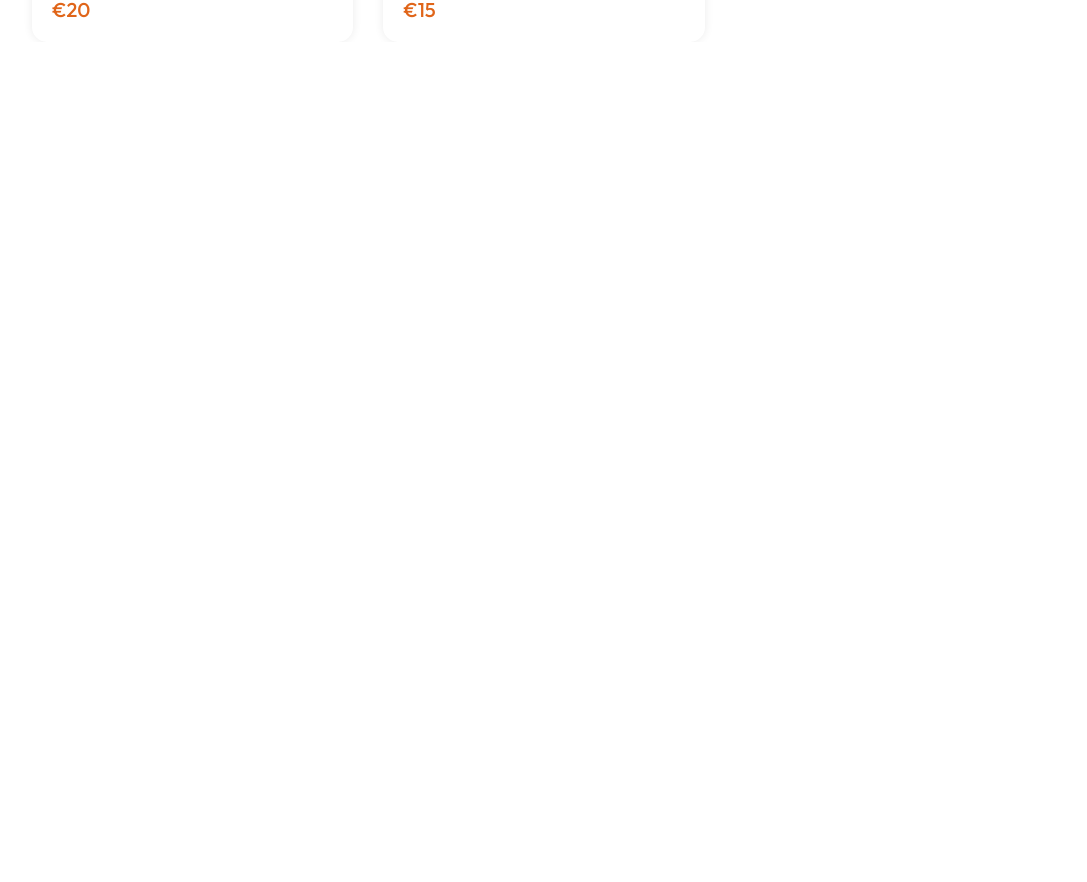
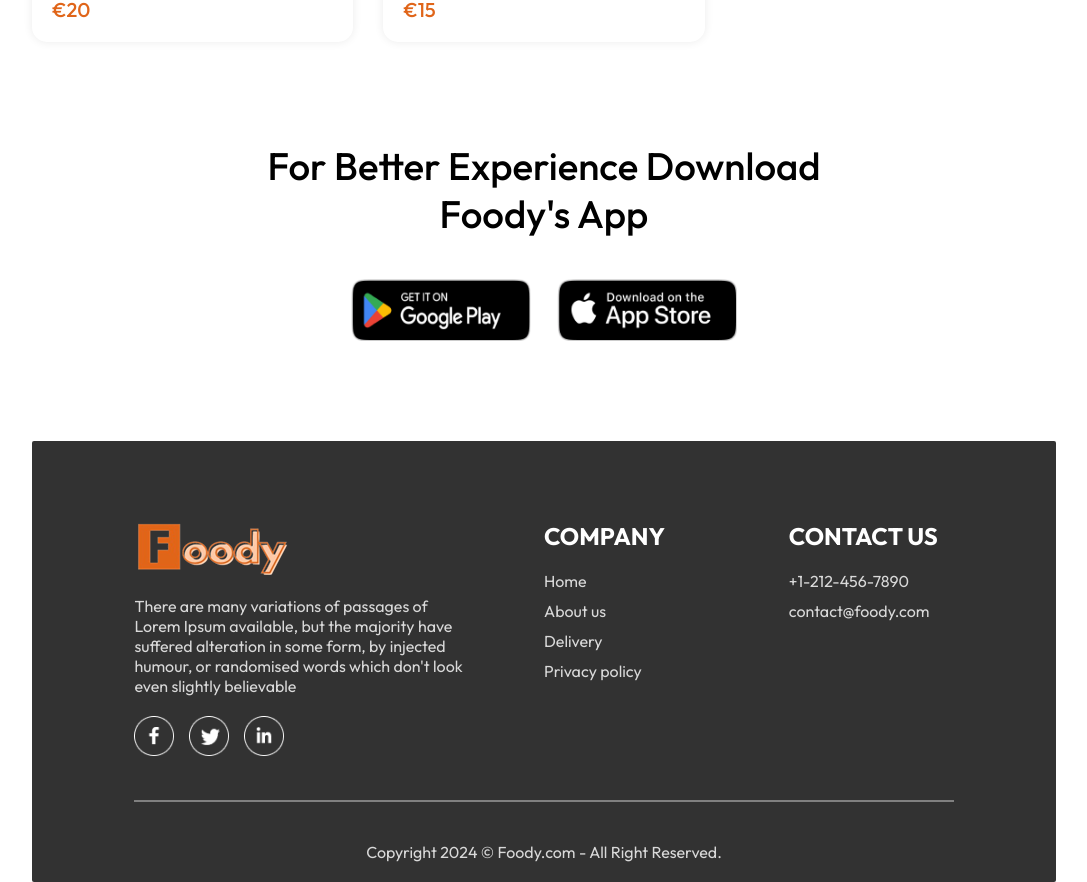
Before and after one commit to fiacrenet/foody, a React (Vite) app in the folder frontend/: page / in a window 1280 px wide. Shown: the part 5656-6538 px from the top of the page, without its empty margins (96-1183 px from the left). Before the commit the page ends 5698 px from the top, so only its background shows below. Built offline with nearby package versions, Linux system fonts and the light colour scheme.

Commit message:
Home page designed finish

```diff
--- a/frontend/src/App.jsx
+++ b/frontend/src/App.jsx
@@ -7,6 +7,7 @@ import PlaceOrder from './pages/PlaceOrder/PlaceOrder'
 
 const App = () => {
   return (
+    <>
       <div className='app'>
           <Navbar/>
           <Routes>
@@ -15,6 +16,7 @@ const App = () => {
             <Route path='/order' element={<PlaceOrder/>}/>
           </Routes>
       </div>
+    </>
   )
 }
 
--- /dev/null
+++ b/frontend/src/components/AppDownload/AppDownload.jsx
@@ -0,0 +1,18 @@
+import React from 'react'
+import '../../styles/AppDownload.css'
+import { assets } from '../../assets/assets'
+
+const AppDownload = () => {
+  return (
+    <div className='app-download' id='app-download'>
+        <p> For Better Experience Download <br /> Foody's App </p>
+        <div className='app-download-platforms'>
+            <img src={assets.play_store} alt="download Foody's application for playstore " />
+            <img src={assets.app_store} alt="download Foody's application for appstore " />
+        </div>
+
+    </div>
+  )
+}
+
+export default AppDownload
--- a/frontend/src/components/FoodDisplay/FoodDisplay.jsx
+++ b/frontend/src/components/FoodDisplay/FoodDisplay.jsx
@@ -3,7 +3,7 @@ import '../../styles/FoodDisplay.css'
 import { StoreContext } from '../../context/StoreContext'
 import FoodItem from '../FoodItem/FoodItem'
 
-const FoodDisplay = () => {
+const FoodDisplay = ({category}) => {
 
     const {food_list} = useContext(StoreContext)
 
@@ -12,6 +12,8 @@ const FoodDisplay = () => {
         <h2> Top dishes near you </h2>
         <div className="food-display-list">
             {food_list.map((item, index) => {
+                {console.log(category,item.category);}
+                if(category==='All' || category===item.category){
                   return <FoodItem key={index}
                   id={item._id}
                   name={item.name}
@@ -19,6 +21,8 @@ const FoodDisplay = () => {
                   price={item.price}
                   image={item.image}
                   />
+                }
+
             })}
         </div>
     </div>
--- /dev/null
+++ b/frontend/src/components/Footer/Footer.jsx
@@ -0,0 +1,46 @@
+import React from 'react'
+import '../../styles/Footer.css'
+import { assets } from '../../assets/assets'
+
+const Footer = () => {
+  return (
+    <div className='footer' id='footer'>
+        <div className="footer-content">
+            <div className="footer-content-left">
+                <img src={assets.logo} alt='' />
+                <p>
+                There are many variations of passages of Lorem Ipsum available, but the majority have suffered alteration
+                in some form, by injected humour, or randomised words which don't look even slightly believable
+                </p>
+                <div className="footer-social-icons">
+                    <img src={assets.facebook_icon} alt=""  />
+                    <img src={assets.twitter_icon} alt=""   />
+                    <img src={assets.linkedin_icon} alt=""  />
+                </div>
+            </div>
+            <div className="footer-content-right">
+                <h2>COMPANY</h2>
+                <ul>
+                    <li>Home</li>
+                    <li>About us</li>
+                    <li>Delivery</li>
+                    <li>Privacy policy</li>
+                </ul>
+
+            </div>
+            <div className="footer-content-center">
+                <h2>CONTACT US</h2>
+                <ul>
+                    <li>+1-212-456-7890</li>
+                    <li>contact@foody.com</li>
+                </ul>
+
+            </div>
+        </div>
+        <hr />
+        <p className='footer-copyright'>Copyright 2024 © Foody.com - All Right Reserved. </p>
+    </div>
+  )
+}
+
+export default Footer
--- a/frontend/src/pages/Home/Home.jsx
+++ b/frontend/src/pages/Home/Home.jsx
@@ -3,6 +3,8 @@ import '../../styles/Home.css'
 import Header from '../../components/Header/Header'
 import ExploreMenu from '../../components/ExploreMenu/ExploreMenu'
 import FoodDisplay from '../../components/FoodDisplay/FoodDisplay'
+import Footer from '../../components/Footer/Footer'
+import AppDownload from '../../components/AppDownload/AppDownload'
 
 const Home = () => {
 
@@ -13,7 +15,8 @@ const Home = () => {
       <Header />
       <ExploreMenu category={category} setCategory={setCategory} />
       <FoodDisplay  category={category} />
-
+      <AppDownload />
+      <Footer />
     </div>
   )
 }
--- /dev/null
+++ b/frontend/src/styles/AppDownload.css
@@ -0,0 +1,25 @@
+.app-download{
+    margin: auto auto;
+    margin-top: 100px;
+    font-size: max(3vw,20px);
+    text-align: center;
+    font-weight: 500;
+}
+
+.app-download-platforms {
+    display: flex;
+    justify-content: center;
+    gap:max(2vw, 10px);
+    margin-top: 40px;
+}
+
+.app-download-platforms img{
+    width: max(30vw, 120px);
+    max-width: 180px;
+    transition: 0.5s;
+    cursor: pointer;
+}
+
+.app-download-platforms img:hover {
+   transform: scale(1.05);
+}
--- /dev/null
+++ b/frontend/src/styles/Footer.css
@@ -0,0 +1,52 @@
+.footer{
+    color:#d9d9d9;
+    background-color:#323232;
+    display: flex;
+    flex-direction: column;
+    align-items: center;
+    gap: 20px;
+    padding: 20px 8vw;
+    padding-top: 80px;
+    border: 1px #E06519;
+    border-radius: 2px;
+    margin-top: 100px;
+}
+
+.footer-content{
+    width: 100%;
+    display: grid;
+    grid-template-columns: 2fr 1fr 1fr;
+    gap:80px;
+}
+
+.footer-content-left, .footer-content-right, .footer-content-center {
+    display: flex;
+    flex-direction: column;
+    align-items: start;
+    gap: 20px;
+}
+
+.footer-content-left li, .footer-content-right li, .footer-content-center li {
+    list-style: none;
+    margin-bottom: 10px;
+    cursor: pointer;
+}
+
+.footer-content-right h2, .footer-content-center h2 {
+    color: white;
+
+}
+
+.footer-social-icons img{
+    width: 40px;
+    margin-right: 15px;
+    cursor: pointer;
+}
+
+.footer hr{
+    width: 100%;
+    height: 2px;
+    margin: 20px 0px;
+    background-color: grey;
+    border: none;
+}
```
Lines whose indentation alone changed are shown as unchanged.
